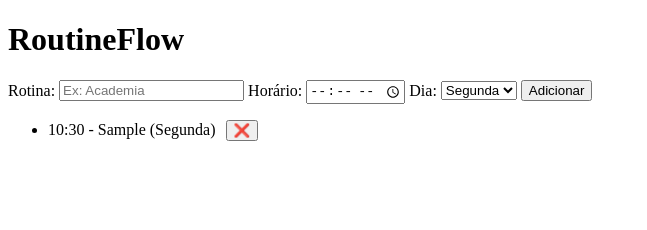
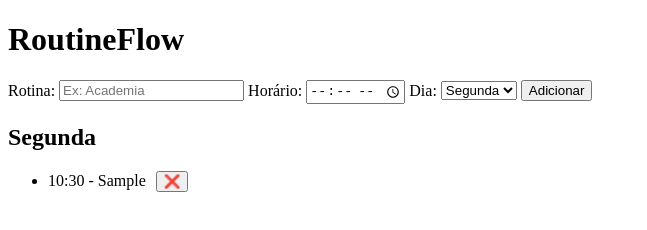
Before and after one commit to arturdevsh/routineflow, a plain HTML site: page index.html in a window 1280 px wide. Both pictures are taken after typing "Sample", "10:30" into the empty fields and a click on the button "Adicionar". Shown: the whole page, without its empty margins (0-647 px from the left). Drawn offline with Linux system fonts and the light colour scheme.

Commit message:
organizar tarefas por dia

```diff
--- a/index.html
+++ b/index.html
@@ -30,7 +30,7 @@
       <button type="submit">Adicionar</button>
     </form>
 
-    <ul id="lista-rotinas"></ul>
+    <div id="lista-rotinas"></div>
 
     <script src="script.js"></script>
   </body>
--- a/script.js
+++ b/script.js
@@ -13,9 +13,29 @@ function salvarTarefas() {
 function renderizarTarefas() {
   lista.innerHTML = "";
 
-  tarefas.forEach(function (tarefa, index) {
+  const dias = [
+    "Segunda",
+    "Terça",
+    "Quarta",
+    "Quinta",
+    "Sexta",
+    "Sábado",
+    "Domingo",
+  ];
+
+  dias.forEach(function (dia) {
+    const tituloDia = document.createElement("h2");
+    tituloDia.textContent = dia;
+
+    const ul = document.createElement("ul");
+
+    tarefas
+      .filter(function (tarefa) {
+        return tarefa.dia === dia;
+      })
+      .forEach(function (tarefa, index) {
         const li = document.createElement("li");
-    li.textContent = `${tarefa.horario} - ${tarefa.texto} (${tarefa.dia})`;
+        li.textContent = `${tarefa.horario} - ${tarefa.texto}`;
 
         if (tarefa.concluida) {
           li.classList.add("concluida");
@@ -39,7 +59,13 @@ function renderizarTarefas() {
         });
 
         li.appendChild(btnExcluir);
-    lista.appendChild(li);
+        ul.appendChild(li);
+      });
+
+    if (ul.children.length > 0) {
+      lista.appendChild(tituloDia);
+      lista.appendChild(ul);
+    }
   });
 }
 
```
Lines whose indentation alone changed are shown as unchanged.
